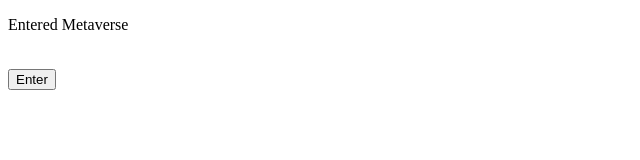
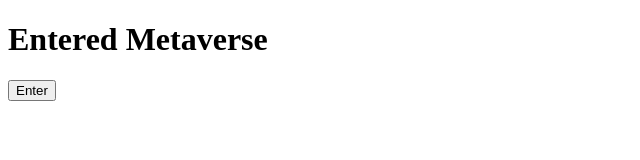
Before and after one commit to acciojob/enter-metaverse-ramrajsainiiitd, a website: page main.html in a window 1280 px wide. Both pictures are taken after a click on the button "Enter". Shown: the whole page, without its empty margins (0-640 px from the left). Drawn offline with Linux system fonts and the light colour scheme.

Commit message:
created a submission

```diff
--- a/main.html
+++ b/main.html
@@ -8,7 +8,7 @@
 
 <body>
 	<p id="status">Enter the Metaverse</p>
-	<h1><button id="enterBtn">Enter</button></h1>
+	<button id="enterBtn">Enter</button>
 	<!-- the entire body must be written by student -->
     <script type="text/javascript" src="./script.js">
 </script>
--- a/script.js
+++ b/script.js
@@ -3,6 +3,6 @@
 let status = "Enter the Metaverse";
 statusElement.innerHTML = status;
 enterButton.addEventListener("click",()=>{
-	status = "Entered Metaverse";
+	status = "<h1>Entered Metaverse<h1>";
 	statusElement.innerHTML = status;
 });
```
